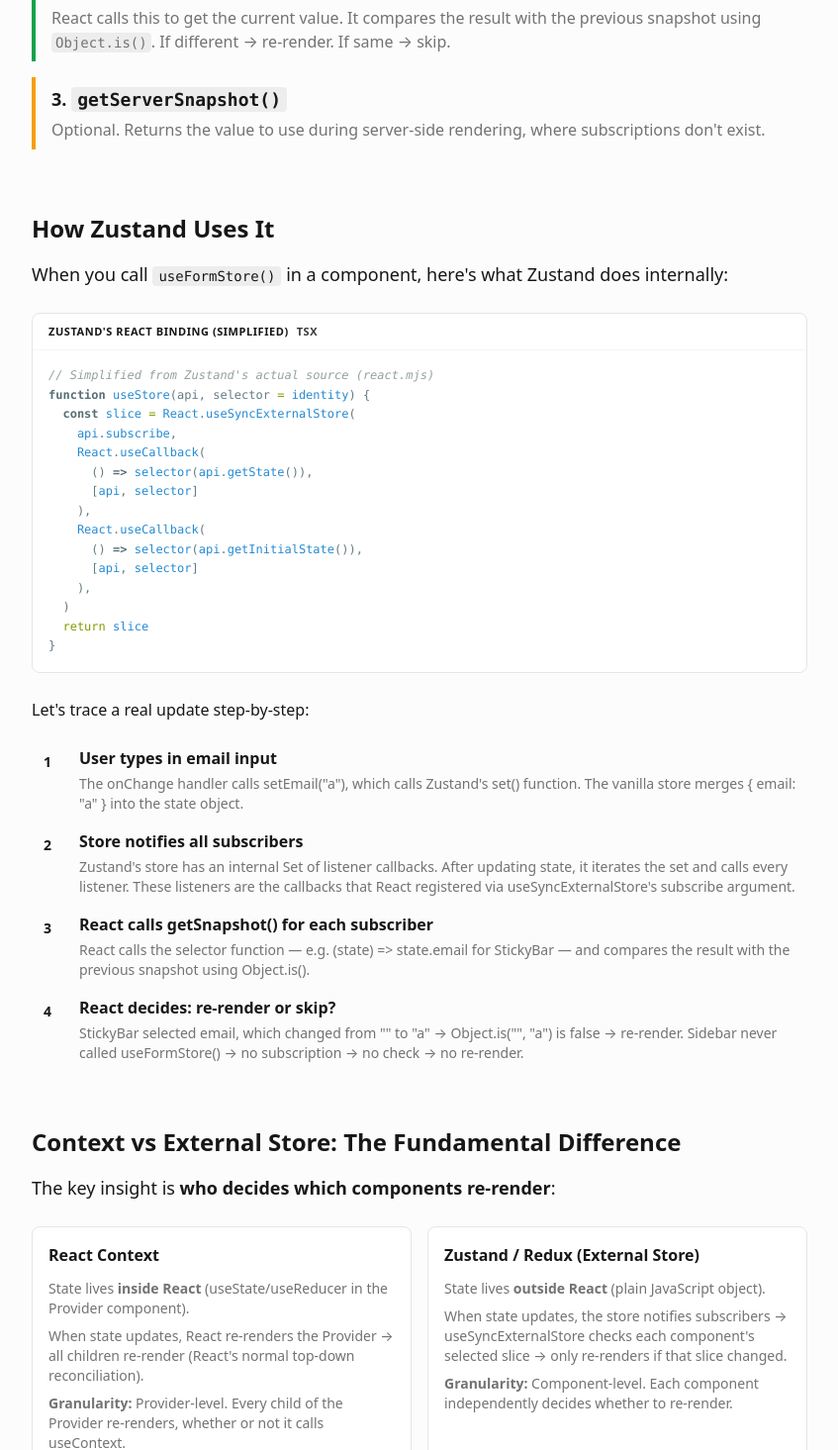
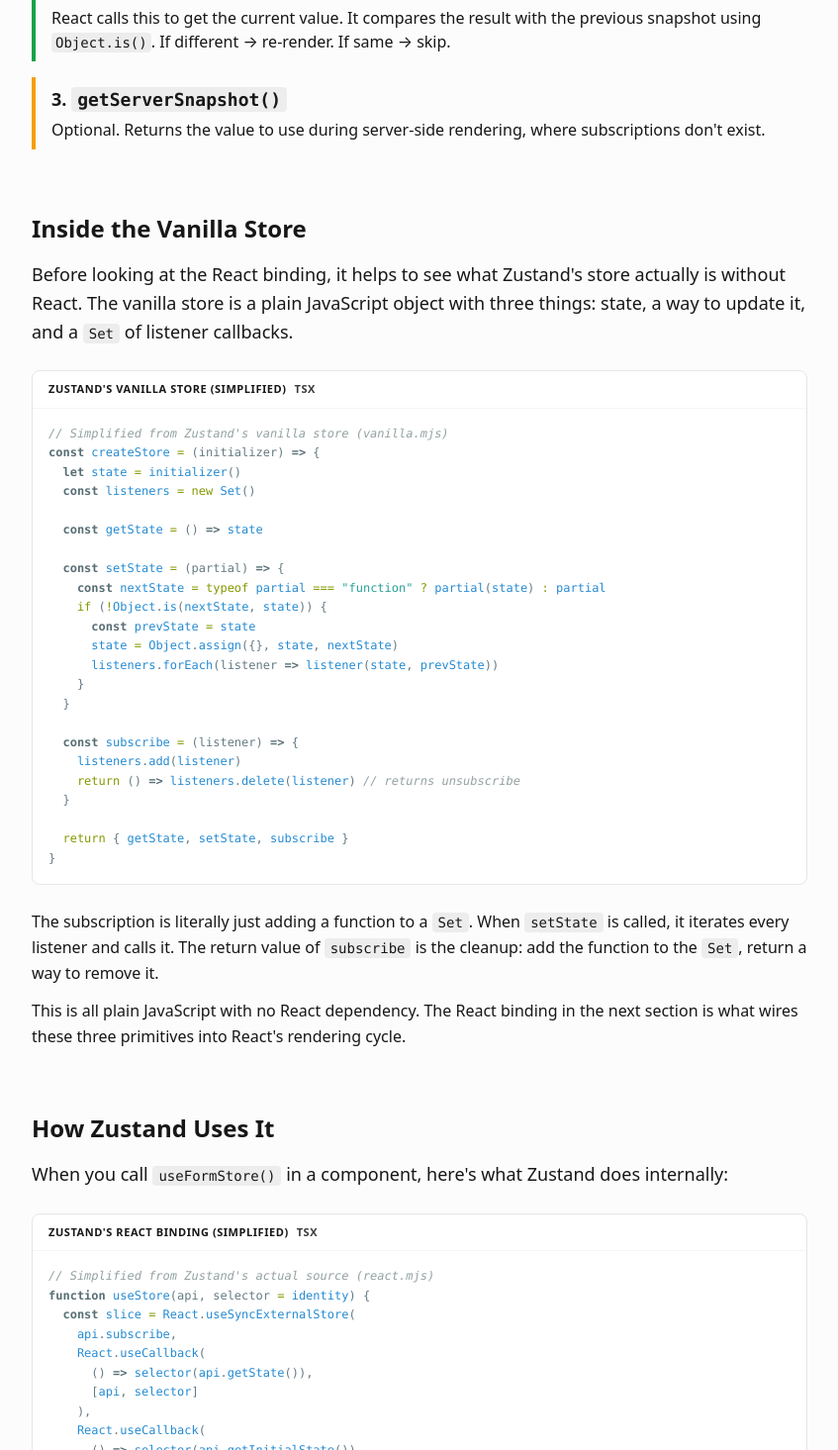
Before and after one commit to armin-es/renderpx, a Next.js app: page /deep-dives/state-management-internals in a window 1280 px wide. Shown: the part 1065-2530 px from the top of the page at 99% size, without its empty margins (248-1095 px from the left). Built offline with nearby package versions, Linux system fonts and the light colour scheme.

Commit message:
Add vanilla store internals section to state management deep dive
Adds a new section showing Zustand's createStore implementation - the
listeners Set, setState notification loop, and subscribe cleanup pattern -
to clarify how the subscription mechanism works before the React binding
is introduced.

```diff
--- a/app/deep-dives/state-management-internals/page.tsx
+++ b/app/deep-dives/state-management-internals/page.tsx
@@ -142,7 +142,7 @@
                 subscribe(callback)
               </code>
             </h3>
-            <p className="text-content-muted">
+            <p className="text-content">
               React calls this once when the component mounts. You register the
               callback with your store. When the store changes, call the
               callback — this tells React &quot;something might have changed,
@@ -164,7 +164,7 @@
                 getSnapshot()
               </code>
             </h3>
-            <p className="text-content-muted">
+            <p className="text-content">
               React calls this to get the current value. It compares the result
               with the previous snapshot using{" "}
               <code
@@ -190,7 +190,7 @@
                 getServerSnapshot()
               </code>
             </h3>
-            <p className="text-content-muted">
+            <p className="text-content">
               Optional. Returns the value to use during server-side rendering,
               where subscriptions don&apos;t exist.
             </p>
@@ -198,7 +198,84 @@
         </div>
       </section>
 
-      {/* Section 3: How Zustand Uses It */}
+      {/* Section 3: Inside the Vanilla Store */}
+      <section id="the-vanilla-store" className="mb-16">
+        <h2 className="text-2xl font-bold mb-4 text-content">
+          Inside the Vanilla Store
+        </h2>
+        <div className="prose max-w-none">
+          <p className="text-lg leading-relaxed text-content">
+            Before looking at the React binding, it helps to see what
+            Zustand&apos;s store actually is without React. The vanilla store
+            is a plain JavaScript object with three things: state, a way to
+            update it, and a{" "}
+            <code className="text-sm px-1.5 py-0.5 rounded bg-inline-code-bg">
+              Set
+            </code>{" "}
+            of listener callbacks.
+          </p>
+        </div>
+
+        <div className="mt-6">
+          <CodeBlock
+            code={`// Simplified from Zustand's vanilla store (vanilla.mjs)
+const createStore = (initializer) => {
+  let state = initializer()
+  const listeners = new Set()
+
+  const getState = () => state
+
+  const setState = (partial) => {
+    const nextState = typeof partial === "function" ? partial(state) : partial
+    if (!Object.is(nextState, state)) {
+      const prevState = state
+      state = Object.assign({}, state, nextState)
+      listeners.forEach(listener => listener(state, prevState))
+    }
+  }
+
+  const subscribe = (listener) => {
+    listeners.add(listener)
+    return () => listeners.delete(listener) // returns unsubscribe
+  }
+
+  return { getState, setState, subscribe }
+}`}
+            lang="tsx"
+            label="Zustand's vanilla store (simplified)"
+          />
+        </div>
+
+        <div className="mt-6 prose max-w-none">
+          <p className="leading-relaxed text-content">
+            The subscription is literally just adding a function to a{" "}
+            <code className="text-sm px-1.5 py-0.5 rounded bg-inline-code-bg">
+              Set
+            </code>
+            . When{" "}
+            <code className="text-sm px-1.5 py-0.5 rounded bg-inline-code-bg">
+              setState
+            </code>{" "}
+            is called, it iterates every listener and calls it. The return value
+            of{" "}
+            <code className="text-sm px-1.5 py-0.5 rounded bg-inline-code-bg">
+              subscribe
+            </code>{" "}
+            is the cleanup: add the function to the{" "}
+            <code className="text-sm px-1.5 py-0.5 rounded bg-inline-code-bg">
+              Set
+            </code>
+            , return a way to remove it.
+          </p>
+          <p className="leading-relaxed text-content mt-3">
+            This is all plain JavaScript with no React dependency. The React
+            binding in the next section is what wires these three primitives
+            into React&apos;s rendering cycle.
+          </p>
+        </div>
+      </section>
+
+      {/* Section 4: How Zustand Uses It */}
       <section id="how-zustand-uses-it" className="mb-16">
         <h2
           className="text-2xl font-bold mb-4 text-content"
@@ -296,7 +373,7 @@
                   {item.title}
                 </h4>
                 <p
-                  className="text-sm text-content-muted"
+                  className="text-sm text-content"
                 >
                   {item.detail}
                 </p>
@@ -306,7 +383,7 @@
         </div>
       </section>
 
-      {/* Section 4: Context vs External Store */}
+      {/* Section 5: Context vs External Store */}
       <section id="context-vs-external-store" className="mb-16">
         <h2
           className="text-2xl font-bold mb-4 text-content"
@@ -331,7 +408,7 @@
               React Context
             </h3>
             <div
-              className="text-sm space-y-2 text-content-muted"
+              className="text-sm space-y-2 text-content"
             >
               <p>
                 State lives <strong>inside React</strong> (useState/useReducer
@@ -357,7 +434,7 @@
               Zustand / Redux (External Store)
             </h3>
             <div
-              className="text-sm space-y-2 text-content-muted"
+              className="text-sm space-y-2 text-content"
             >
               <p>
                 State lives <strong>outside React</strong> (plain JavaScript
@@ -377,7 +454,7 @@
         </div>
       </section>
 
-      {/* Section 5: Before useSyncExternalStore */}
+      {/* Section 6: Before useSyncExternalStore */}
       <section id="before-usesyncexternalstore" className="mb-16">
         <h2
           className="text-2xl font-bold mb-4 text-content"
@@ -453,7 +530,7 @@
               Problem 1: Tearing in Concurrent Mode
             </h3>
             <p
-              className="text-sm text-content-muted"
+              className="text-sm text-content"
             >
               React 18 introduced concurrent rendering, where React can pause and resume
               renders. With the old pattern, two components reading from the same store
@@ -472,7 +549,7 @@
               Problem 2: Timing and Race Conditions
             </h3>
             <p
-              className="text-sm text-content-muted"
+              className="text-sm text-content"
             >
               The subscription happens in{" "}
               <code
@@ -495,7 +572,7 @@
               Problem 3: No SSR Safety
             </h3>
             <p
-              className="text-sm text-content-muted"
+              className="text-sm text-content"
             >
               Server-side rendering doesn&apos;t run effects, so subscriptions never
               happen. There was no clean way to provide a server-specific snapshot of the
@@ -516,7 +593,7 @@
             was specifically designed to solve these problems. It guarantees:
           </p>
           <ul
-            className="list-disc list-inside space-y-1 ml-4 mt-3 text-content-muted"
+            className="list-disc list-inside space-y-1 ml-4 mt-3 text-content"
           >
             <li>
               <strong>No tearing:</strong> All components see a consistent snapshot
@@ -539,7 +616,7 @@
         </div>
       </section>
 
-      {/* Section 6: Selector Patterns */}
+      {/* Section 7: Selector Patterns */}
       <section id="selector-patterns" className="mb-16">
         <h2
           className="text-2xl font-bold mb-4 text-content"
@@ -589,7 +666,7 @@
             The Comparison Rule
           </h3>
           <p
-            className="mb-4 text-content-muted"
+            className="mb-4 text-content"
           >
             After every store update,{" "}
             <code
@@ -632,7 +709,7 @@
             The Classic Gotcha: Inline Object Selectors
           </h3>
           <p
-            className="mb-4 text-content-muted"
+            className="mb-4 text-content"
           >
             Returning a new object from a selector is the most common Zustand
             performance mistake. Even if the data inside is identical, a new
@@ -680,7 +757,7 @@
             Works
           </h3>
           <p
-            className="mb-4 text-content-muted"
+            className="mb-4 text-content"
           >
             <code
               className="text-sm px-1 py-0.5 rounded bg-inline-code-bg"
@@ -759,7 +836,7 @@
                   >
                     {row.selector}
                   </code>
-                  <p className="text-content-muted">{row.note}</p>
+                  <p className="text-content">{row.note}</p>
                 </div>
               </div>
             ))}
```
